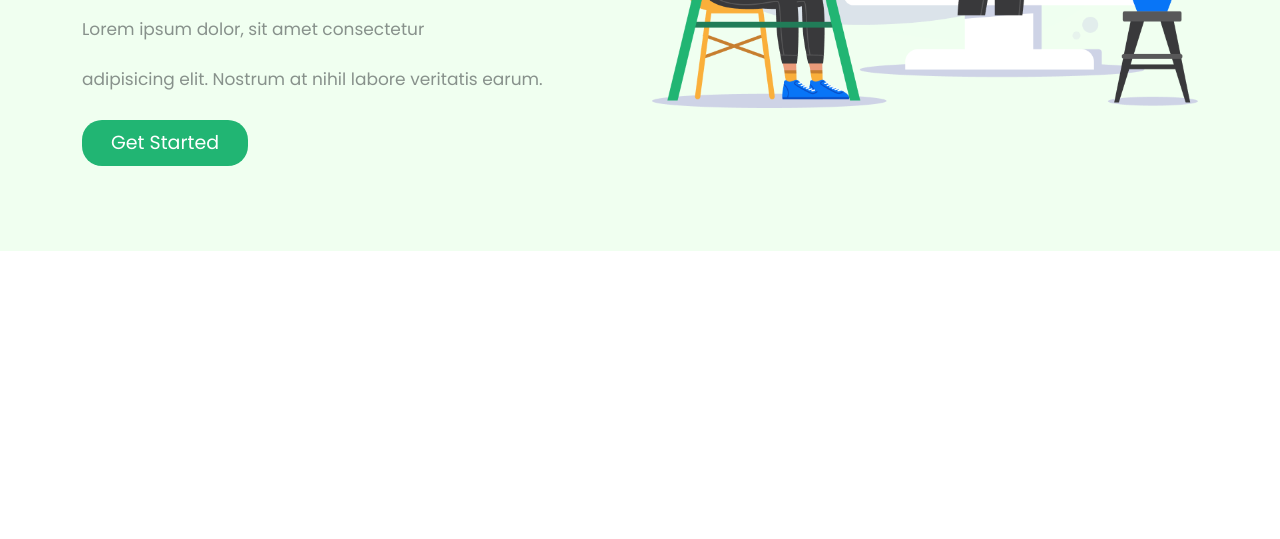
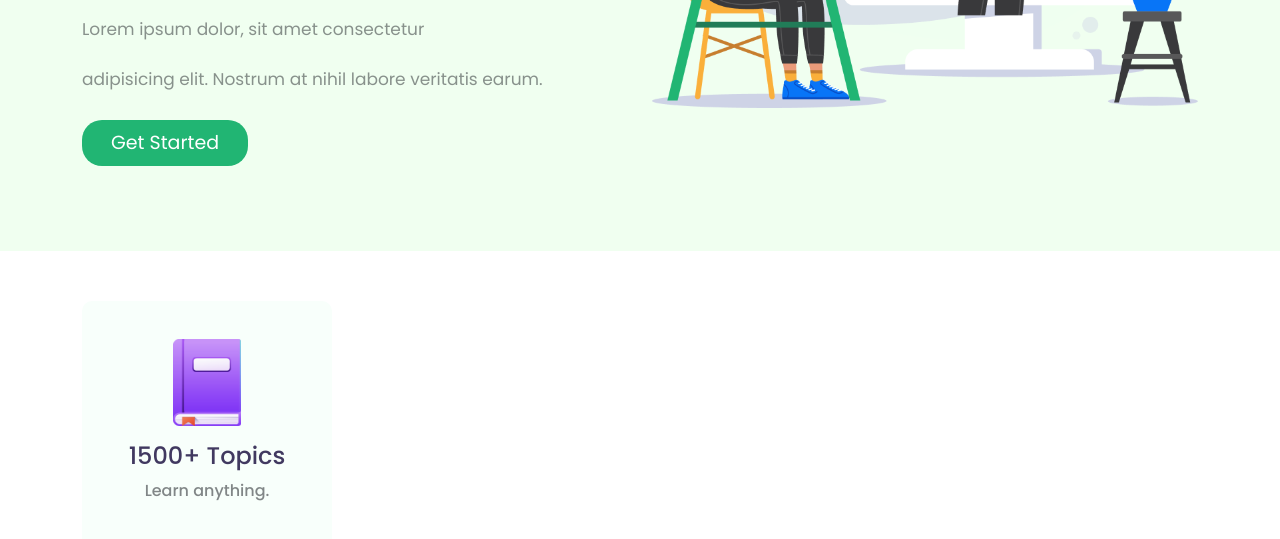
Before and after one commit to jubayerasif/E-school, a plain HTML site: page index.html in a window 1280 px wide. Shown: the part 421-960 px from the top of the page. Before the commit the page ends 800 px from the top, so only its background shows below. Drawn offline with nearby package versions, Linux system fonts and the light colour scheme.

Commit message:
making-topic-section

```diff
--- a/assets/css/style.css
+++ b/assets/css/style.css
@@ -61,6 +61,46 @@ body
     font-weight: 400;
     line-height: 50px;
 }
+.card-container{
+    height: 385px;
+    padding-top: 50px;
+    padding-bottom: 100px;
+}
+.card-container-body{
+    width: 250px;
+    height: 250px;
+    padding: 13px 28px;
+    border: 0;
+    border-radius: 10px;
+    background-color: #F8FFFB;
+    -webkit-border-radius: 10px;
+    -moz-border-radius: 10px;
+    -ms-border-radius: 10px;
+    -o-border-radius: 10px;
+    text-align: center;
+    transition: .5s;
+    -webkit-transition: .5s;
+    -moz-transition: .5s;
+    -ms-transition: .5s;
+    -o-transition: .5s;
+}
+.card-container-body:hover{
+    background-color: #FFF;
+    box-shadow: 0px 20px 40px rgba(0, 0, 0, 0.1);
+}
+.card-img-top{
+    width: 35%;
+    padding-top: 25px;
+}
+.card-container-h5{
+    font-weight: 500;
+    font-size: 24px;
+    color: #413960;
+}
+.card-container-p{
+    opacity: 55%;
+    font-weight: 500;
+}
 
 
 
--- a/index.html
+++ b/index.html
@@ -67,9 +67,18 @@
   </section>
 
   <!-- Main Section -->
-  <section class="container top-container">
+  <section class="container card-container">
     <div class="row">
-      <div class="d-flex col-md-3"></div>
+      <div class="d-flex col-md-3">
+        <div class="card card-container-body">
+          <img class="card-img-top mx-auto" src="assets/img/icon/book.png" alt="Card image cap">
+          <div class="card-body">
+            <h5 class="card-title card-container-h5">1500+ Topics</h5>
+            <p class="card-text card-container-p">Learn anything.</p>
+          </div>
+        </div>
+      </div>
+
       <div class="d-flex col-md-3"></div>
       <div class="d-flex col-md-3"></div>
       <div class="d-flex col-md-3"></div>
```
